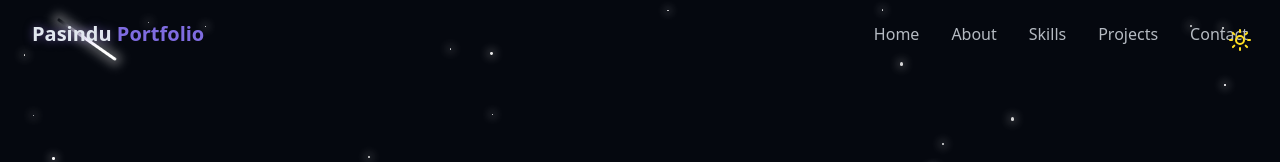
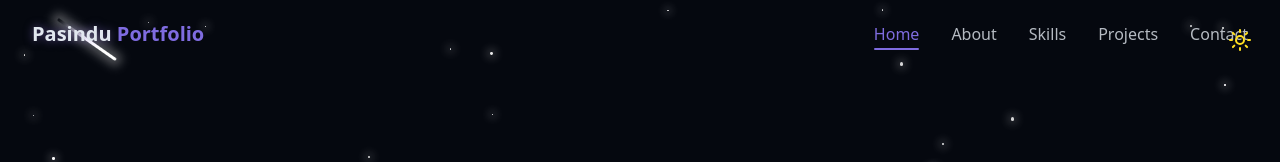
Before and after one commit to PasinduLF/my-portfolio, a React (Vite) app: page / in a window 1280 px wide. Shown: the top 162 px of the page. Built offline with nearby package versions, Linux system fonts and the light colour scheme.

Commit message:
Enhance Navbar component with active section tracking using Intersection Observer. Added IDs to nav items for section detection and updated styles for active links.

```diff
--- a/src/components/Navbar.jsx
+++ b/src/components/Navbar.jsx
@@ -3,16 +3,17 @@ import { Menu, X } from "lucide-react";
 import { useEffect, useState } from "react";
 
 const navItems = [
-  { name: "Home", href: "#hero" },
-  { name: "About", href: "#about" },
-  { name: "Skills", href: "#skills" },
-  { name: "Projects", href: "#projects" },
-  { name: "Contact", href: "#contact" },
+  { name: "Home", href: "#hero", id: "hero" },
+  { name: "About", href: "#about", id: "about" },
+  { name: "Skills", href: "#skills", id: "skills" },
+  { name: "Projects", href: "#projects", id: "projects" },
+  { name: "Contact", href: "#contact", id: "contact" },
 ];
 
 export const Navbar = () => {
   const [isScrolled, setIsScrolled] = useState(false);
   const [isMenuOpen, setIsMenuOpen] = useState(false);
+  const [activeSection, setActiveSection] = useState("hero");
 
   useEffect(() => {
     const handleScroll = () => {
@@ -21,6 +22,45 @@ export const Navbar = () => {
 
     window.addEventListener("scroll", handleScroll);
     return () => window.removeEventListener("scroll", handleScroll);
+  }, []);
+
+  // Intersection Observer to detect active section
+  useEffect(() => {
+    const observerOptions = {
+      root: null,
+      rootMargin: "-20% 0px -70% 0px",
+      threshold: 0,
+    };
+
+    const observerCallback = (entries) => {
+      entries.forEach((entry) => {
+        if (entry.isIntersecting) {
+          setActiveSection(entry.target.id);
+        }
+      });
+    };
+
+    const observer = new IntersectionObserver(
+      observerCallback,
+      observerOptions
+    );
+
+    // Observe all sections
+    navItems.forEach((item) => {
+      const section = document.getElementById(item.id);
+      if (section) {
+        observer.observe(section);
+      }
+    });
+
+    return () => {
+      navItems.forEach((item) => {
+        const section = document.getElementById(item.id);
+        if (section) {
+          observer.unobserve(section);
+        }
+      });
+    };
   }, []);
 
   return (
@@ -34,6 +74,7 @@ export const Navbar = () => {
         <a
           className="text-xl font-bold text-primary flex items-center"
           href="#hero"
+          onClick={() => setActiveSection("hero")}
         >
           <span className="relative z-10">
             <span className="text-glow text-foreground">Pasindu</span> Portfolio
@@ -46,9 +87,20 @@ export const Navbar = () => {
             <a
               key={key}
               href={item.href}
-              className="text-foreground/80 hover:text-primary transition-colors duration-300"
+              onClick={() => {
+                setActiveSection(item.id);
+              }}
+              className={cn(
+                "relative transition-colors duration-300",
+                activeSection === item.id
+                  ? "text-primary font-medium"
+                  : "text-foreground/80 hover:text-primary"
+              )}
             >
               {item.name}
+              {activeSection === item.id && (
+                <span className="absolute -bottom-1 left-0 right-0 h-0.5 bg-primary rounded-full" />
+              )}
             </a>
           ))}
         </div>
@@ -77,10 +129,21 @@ export const Navbar = () => {
               <a
                 key={key}
                 href={item.href}
-                className="text-foreground/80 hover:text-primary transition-colors duration-300"
-                onClick={() => setIsMenuOpen(false)}
+                className={cn(
+                  "relative transition-colors duration-300",
+                  activeSection === item.id
+                    ? "text-primary font-medium"
+                    : "text-foreground/80 hover:text-primary"
+                )}
+                onClick={() => {
+                  setActiveSection(item.id);
+                  setIsMenuOpen(false);
+                }}
               >
                 {item.name}
+                {activeSection === item.id && (
+                  <span className="absolute -bottom-2 left-1/2 transform -translate-x-1/2 w-8 h-0.5 bg-primary rounded-full" />
+                )}
               </a>
             ))}
           </div>
```
